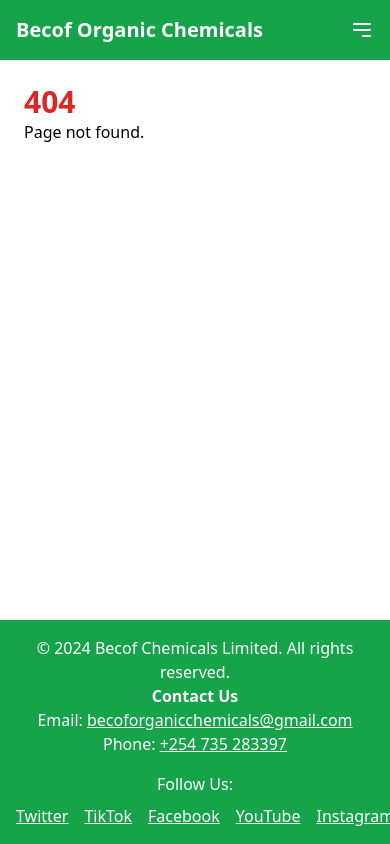
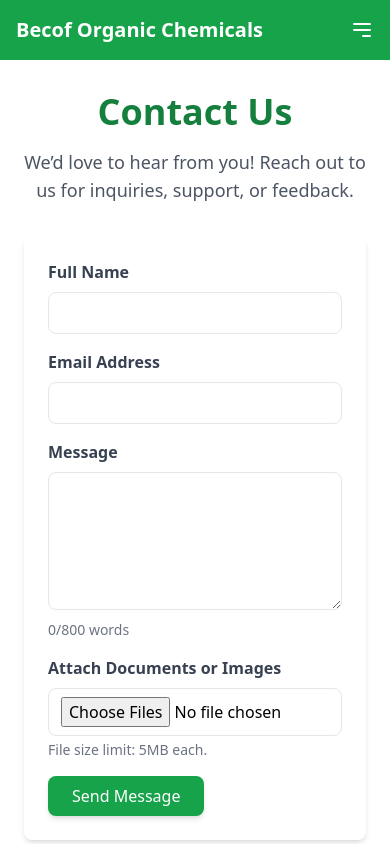
Before and after one commit to benjaminmweribaya/becof-organic-chemicals, a React (Create React App) app in the folder frontend/: page /contact in a window 390 px wide. Shown: the top 844 px of the page. Built offline with nearby package versions, Linux system fonts and the light colour scheme.

Commit message:
feat:feat: Enhance Home.js with responsive design and card layout feat: Create Contact.js with responsive contact form, file upload, and word limit on message

```diff
--- a/frontend/src/App.js
+++ b/frontend/src/App.js
@@ -9,6 +9,7 @@
 import About from './pages/About';
 import Careers from './pages/Careers'; // Add Career page
 import Consultation from './pages/Consultation'; // Add Consultation page
+import Contact from './pages/Contact';
 
 function App() {
     return (
@@ -23,6 +24,7 @@
                         <Route path="/about" element={<About />} />
                         <Route path="/careers" element={<Careers />} />
                         <Route path="/consultation" element={<Consultation />} />
+                        <Route path="/contact" element={<Contact />} />
                         <Route path="*" element={<NotFound />} />
                     </Routes>
                 </main>
--- a/frontend/src/components/NavBar.js
+++ b/frontend/src/components/NavBar.js
@@ -79,6 +79,9 @@
                                 <li className="p-2 hover:bg-gray-200">
                                     <Link to="/careers">Careers</Link>
                                 </li>
+                                <li className="p-2 hover:bg-gray-200">
+                                    <Link to="/educational-resources">Educational Resources</Link>
+                                </li>
                             </ul>
                         )}
                     </li>
--- /dev/null
+++ b/frontend/src/pages/Contact.js
@@ -0,0 +1,102 @@
+import React, { useState } from 'react';
+
+function Contact() {
+    const [message, setMessage] = useState('');
+    const [messageLength, setMessageLength] = useState(0);
+
+    const handleMessageChange = (e) => {
+        const text = e.target.value;
+        if (text.length <= 800) {
+            setMessage(text);
+            setMessageLength(text.length);
+        }
+    };
+
+    return (
+        <div className="container mx-auto px-6 py-8">
+            <section className="text-center">
+                <h1 className="text-4xl font-bold text-green-700">Contact Us</h1>
+                <p className="text-lg text-gray-600 mt-4">
+                    We’d love to hear from you! Reach out to us for inquiries, support, or feedback.
+                </p>
+            </section>
+
+            <form
+                className="bg-white shadow-md rounded-lg p-6 mt-8 max-w-lg mx-auto"
+                action="https://formspree.io/f/YOUR_FORM_ID"
+                method="POST"
+                encType="multipart/form-data"
+            >
+                <div className="mb-4">
+                    <label className="block text-gray-700 font-semibold mb-2" htmlFor="name">
+                        Full Name
+                    </label>
+                    <input
+                        type="text"
+                        id="name"
+                        name="name"
+                        className="w-full border rounded-lg px-3 py-2"
+                        required
+                    />
+                </div>
+
+                <div className="mb-4">
+                    <label className="block text-gray-700 font-semibold mb-2" htmlFor="email">
+                        Email Address
+                    </label>
+                    <input
+                        type="email"
+                        id="email"
+                        name="email"
+                        className="w-full border rounded-lg px-3 py-2"
+                        required
+                    />
+                </div>
+
+                <div className="mb-4">
+                    <label className="block text-gray-700 font-semibold mb-2" htmlFor="message">
+                        Message
+                    </label>
+                    <textarea
+                        id="message"
+                        name="message"
+                        className="w-full border rounded-lg px-3 py-2"
+                        rows="5"
+                        value={message}
+                        onChange={handleMessageChange}
+                        required
+                    />
+                    <p className="text-sm text-gray-500 mt-1">
+                        {messageLength}/800 words
+                    </p>
+                </div>
+
+                <div className="mb-4">
+                    <label className="block text-gray-700 font-semibold mb-2" htmlFor="attachments">
+                        Attach Documents or Images
+                    </label>
+                    <input
+                        type="file"
+                        id="attachments"
+                        name="attachments"
+                        className="w-full border rounded-lg px-3 py-2"
+                        accept=".jpg,.jpeg,.png,.pdf,.doc,.docx"
+                        multiple
+                    />
+                    <p className="text-sm text-gray-500 mt-1">
+                        File size limit: 5MB each.
+                    </p>
+                </div>
+
+                <button
+                    type="submit"
+                    className="bg-green-600 text-white px-6 py-2 rounded-lg shadow-md hover:bg-green-700"
+                >
+                    Send Message
+                </button>
+            </form>
+        </div>
+    );
+}
+
+export default Contact;
--- a/frontend/src/pages/Home.js
+++ b/frontend/src/pages/Home.js
@@ -2,47 +2,59 @@
 
 function Home() {
   return (
-    <div className="container mx-auto p-6">
-      {/* Header Section */}
-      <header className="text-center">
+    <div className="container mx-auto px-6 py-8">
+      {/* Hero Section */}
+      <section className="text-center bg-green-100 p-8 rounded-lg shadow-md">
         <h1 className="text-4xl font-bold text-green-700">
           Welcome to Becof Organic Chemicals Limited
         </h1>
         <p className="text-lg text-gray-600 mt-4">
           Saving Lives Through Sustainable Solutions
         </p>
-      </header>
+      </section>
 
       {/* Introduction */}
-      <section className="mt-8">
-        <h2 className="text-2xl font-semibold text-green-600">Introduction</h2>
-        <p className="text-gray-700 mt-4">
-          At Becof Organic Chemicals Limited, we are transforming agriculture
-          and the chemical industry through innovative, eco-friendly solutions.
-          Our products are designed to protect human health, nurture the
-          environment, and empower communities to thrive sustainably.
-        </p>
+      <section className="mt-12">
+        <h2 className="text-3xl font-semibold text-green-600">Who We Are</h2>
+        <div className="flex flex-wrap justify-center mt-6">
+          <div className="bg-white shadow-lg rounded-lg p-6 w-full md:w-1/3 m-4">
+            <h3 className="text-xl font-bold text-green-700">Our Mission</h3>
+            <p className="text-gray-700 mt-4">
+              To transform agriculture and the chemical industry with eco-friendly, innovative solutions that empower communities sustainably.
+            </p>
+          </div>
+          <div className="bg-white shadow-lg rounded-lg p-6 w-full md:w-1/3 m-4">
+            <h3 className="text-xl font-bold text-green-700">Our Vision</h3>
+            <p className="text-gray-700 mt-4">
+              To lead the way in creating a healthier planet by providing sustainable agricultural and chemical solutions globally.
+            </p>
+          </div>
+        </div>
       </section>
 
       {/* Why Choose Us */}
-      <section className="mt-8">
-        <h2 className="text-2xl font-semibold text-green-600">Why Choose Us?</h2>
-        <ul className="list-disc list-inside mt-4 text-gray-700">
-          <li>Eco-Friendly Innovation: We develop chemical products that prioritize safety, sustainability, and performance.</li>
-          <li>Dedicated to Excellence: Our mission is rooted in improving lives while protecting the planet.</li>
-          <li>Customer Focused: We listen, innovate, and deliver solutions tailored to meet the needs of modern farmers and communities.
-          </li>
-        </ul>
-      </section>
-
-      {/* Our Impact */}
-      <section className="mt-8">
-        <h2 className="text-2xl font-semibold text-green-600">Our Impact</h2>
-        <ul className="list-disc list-inside mt-4 text-gray-700">
-          <li>Reducing environmental pollution with bio-based alternatives.</li>
-          <li>Enhancing agricultural productivity through sustainable practices.</li>
-          <li>Empowering farmers and communities to achieve economic resilience.</li>
-        </ul>
+      <section className="mt-12">
+        <h2 className="text-3xl font-semibold text-green-600">Why Choose Us?</h2>
+        <div className="grid md:grid-cols-3 gap-6 mt-6">
+          <div className="bg-white shadow-lg rounded-lg p-6">
+            <h3 className="text-xl font-bold text-green-700">Eco-Friendly Innovation</h3>
+            <p className="text-gray-700 mt-4">
+              Our products are designed with sustainability at their core, prioritizing safety for both humans and the environment.
+            </p>
+          </div>
+          <div className="bg-white shadow-lg rounded-lg p-6">
+            <h3 className="text-xl font-bold text-green-700">Customer Focused</h3>
+            <p className="text-gray-700 mt-4">
+              We tailor our solutions to meet the needs of modern farmers and communities, ensuring efficiency and sustainability.
+            </p>
+          </div>
+          <div className="bg-white shadow-lg rounded-lg p-6">
+            <h3 className="text-xl font-bold text-green-700">Proven Impact</h3>
+            <p className="text-gray-700 mt-4">
+              Our innovations have enhanced agricultural productivity, empowered communities, and reduced environmental pollution.
+            </p>
+          </div>
+        </div>
       </section>
     </div>
   );
```
